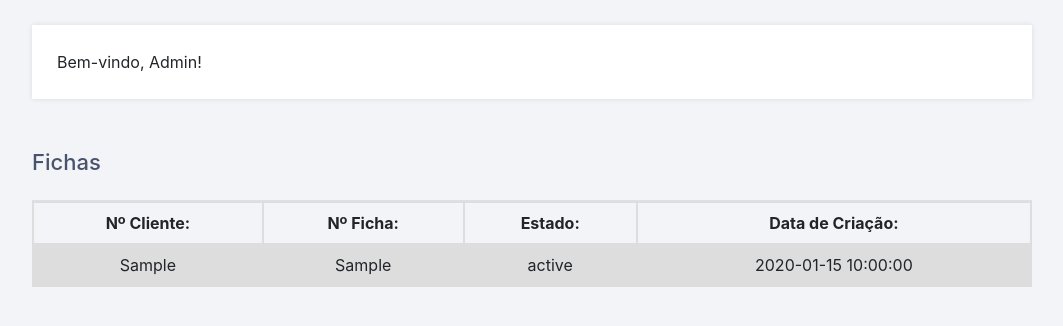
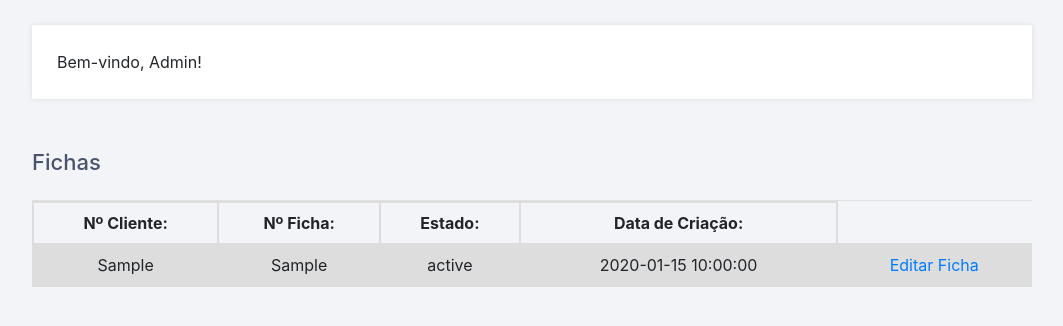
Before and after one commit to BrunoG47/FCL, a PHP site: page /admin.php in a window 1280 px wide. Shown: the part 60-386 px from the top of the page, without its empty margins (108-1171 px from the left). Run offline with PHP 8.4, Linux system fonts and the light colour scheme; the visitor is signed in with stand-in values (Sample User, id 1); tables that the repository leaves empty or names only in its code hold one stand-in row (values such as "Sample post").

Commit message:
20/4, Empresa, Hora de almoço

```diff
--- a/admin.php
+++ b/admin.php
@@ -81,6 +81,7 @@ $stmt->close();
 							<td><?php echo $show['n_ficha']; ?></td>
 							<td><?php echo $show['estado']; ?></td>
 							<td><?php echo $show['created_at']; ?></td>
+							<td><a href="admin.php"><i style="padding: 0" class="fas"></i>Editar Ficha</a></td>
 							<tr></tr>
 				<?php } ?>
 			</tr>
```
